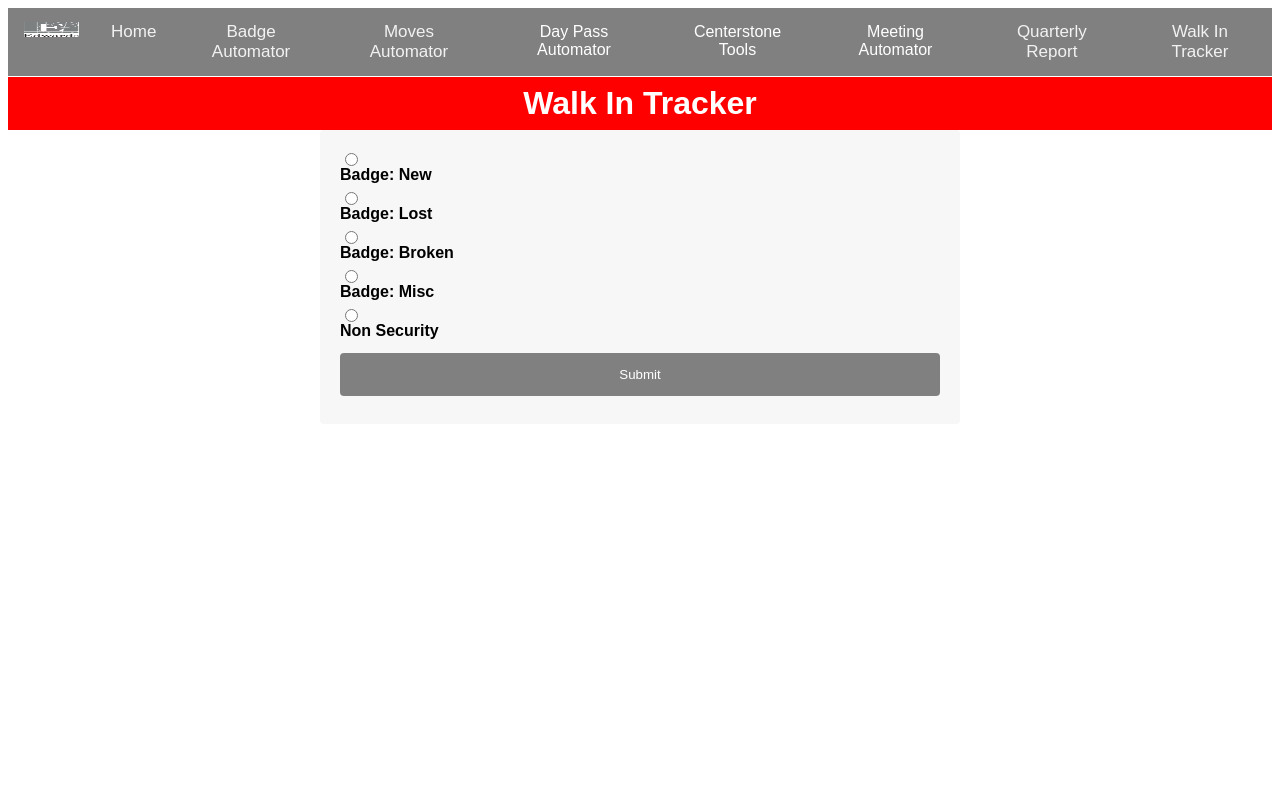
After one commit to TommyLeeCookSE/Public-Facilitator, a Flask app: page /display_walkin_tracker.html in a window 1280 px wide. The commit adds this page. Run offline with Flask 3, Linux system fonts and the light colour scheme; data that the repository does not hold is empty.

Commit message:
walkinTracker updates

```diff
--- a/WebPages/main.py
+++ b/WebPages/main.py
@@ -1,5 +1,5 @@
 from flask import Flask, render_template, request, jsonify
-from scripts import moveAutomator, daypassAutomator, tractionGuest, centerstoneReporterAutomator, centerstoneCsvInput, comparisonDrawer, badgeAutomator, quarterlyReport
+from scripts import moveAutomator, daypassAutomator, tractionGuest, centerstoneReporterAutomator, centerstoneCsvInput, comparisonDrawer, badgeAutomator, quarterlyReport, walkinTracker
 from werkzeug.utils import secure_filename
 
 
@@ -127,8 +127,21 @@ def process_quarterly_report():
     form_data.get('start_date'),
     form_data.get('end_date')
 )
+    return render_template('QuarterlyReport.html', data=quarterlyReport.final_list)
 
-    return render_template('QuarterlyReport.html', data=quarterlyReport.final_list)
+@app.route('/display_walkin_tracker.html')
+def display_walking_tracker():
+    result = walkinTracker.walkin_table_info()
+    return render_template('WalkInPage.html', data = result)
+
+@app.route('/submit_walkin_form', methods = ['POST'])
+def process_walkin():
+    form_data = request.form
+    selected_value = form_data.get('tracker')
+    walkinTracker.process_walkin(selected_value)
+    result = walkinTracker.walkin_table_info()
+    return render_template("WalkInPage.html", data = result)
+
 
 
 if __name__ == '__main__':
--- /dev/null
+++ b/WebPages/scripts/walkinTracker.py
@@ -0,0 +1,43 @@
+import sqlite3
+from datetime import datetime
+
+class Walkin:
+        def __init__(self, date,security,value):
+            self.date = date
+            self.security = security
+            self.value = value
+
+def walkin_table_info():
+    #Returns the entire table soreted such that the most recent is ontop date, security, reason
+    conn = sqlite3.connect(r'WebPages/facilities.db')
+    cursor = conn.cursor()
+
+    query = ('''SELECT * FROM walkin_tracker''')
+    cursor.execute(query)
+    list_of_objects = []
+    rows = cursor.fetchall()
+    for item in rows:
+         list_of_objects.append(Walkin(item[0],item[1],item[2]))
+
+    conn.close()
+    return list_of_objects
+
+def process_walkin(value):
+    #Using the value, execute a sql query that will take the current date and time, (security/nonsecurity via algorithm), and value and insert into the table
+    conn = sqlite3.connect(r'WebPages/facilities.db')
+    cursor = conn.cursor()
+    now = datetime.now()
+    date_time = now.strftime("%m/%d/%y %I:%M %p")
+    security = False
+    if "Badge:" in value:
+        security = True
+
+    query = ('''
+            INSERT INTO walkin_tracker (date,security,reason)
+             VALUES (?,?,?)
+''')
+
+    cursor.execute(query, (date_time, security, value))
+
+    conn.commit()
+    conn.close()
--- /dev/null
+++ b/WebPages/templates/WalkInPage.html
@@ -0,0 +1,51 @@
+<body>
+    {% extends 'ScriptTemplates.html' %}
+    {% block title %}
+        <title>Walk In Tracker</title>
+    {% endblock %}
+
+    {% block content %}
+        {% block header %}
+        <div class="{{ page_title_class }}">
+            <h1>Walk In Tracker</h1>
+        </div>
+        {% endblock %}
+
+        <form id = "walkinForm" method="POST" action="/submit_walkin_form" style="width: 100%;">
+            <input type="radio" id="newBadge" name="tracker" value="New Badge">
+            <label for="newBadge">Badge: New</label>
+            <input type="radio" id="lostBadge" name="tracker" value="Lost Badge">
+            <label for="lostBadge">Badge: Lost</label>
+            <input type="radio" id="brokenBadge" name="tracker" value="Broken Badge">
+            <label for="brokenBadge">Badge: Broken</label>
+            <input type="radio" id="miscBadge" name="tracker" value="Misc Badge">
+            <label for="miscBadge">Badge: Misc</label>
+            <input type="radio" id="nonSecurity" name="tracker" value="Non Security">
+            <label for="nonSecurity">Non Security</label>
+
+            <input type="submit" value="Submit">
+        </form>
+        {% if data %}
+        <div class="table-container">
+            <h2>Walk In Table</h2>
+            <table id="walkin-table">
+                <tr>
+                    <th>Date</th>
+                    <th>Security</th>
+                    <th>Reason</th>
+                </tr>
+                {%for item in data%}
+                </tr>
+                    <td>{{ item.date }}</td>
+                    <td>{{ item.security }}</td>
+                    <td>{{ item.value }}</td>
+                </tr>
+                {% endfor %}
+
+            </table>
+
+
+        {% endif %}
+
+    {% endblock %}
+</body>
--- a/WebPages/templates/base.html
+++ b/WebPages/templates/base.html
@@ -40,6 +40,7 @@
             </div>
         </div>
         <a href="{{ url_for('display_quarterly_report') }}">Quarterly Report</a>
+        <a href ="{{ url_for('display_walking_tracker') }}">Walk In Tracker</a>
     </div>
 
     <div class="content">
```
